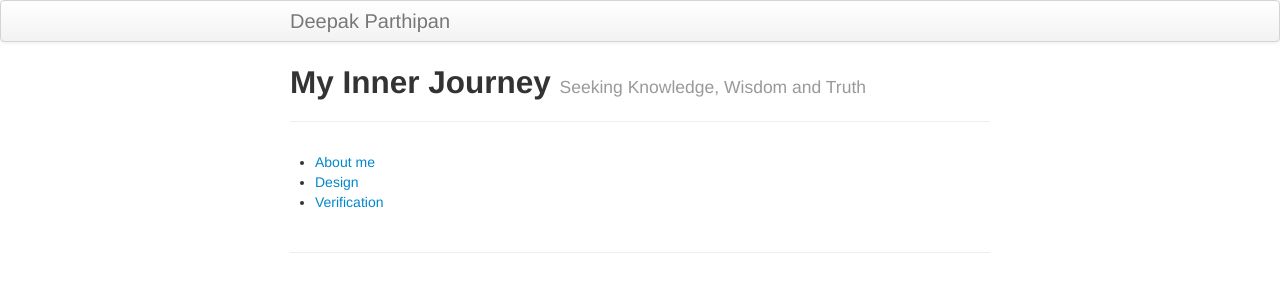
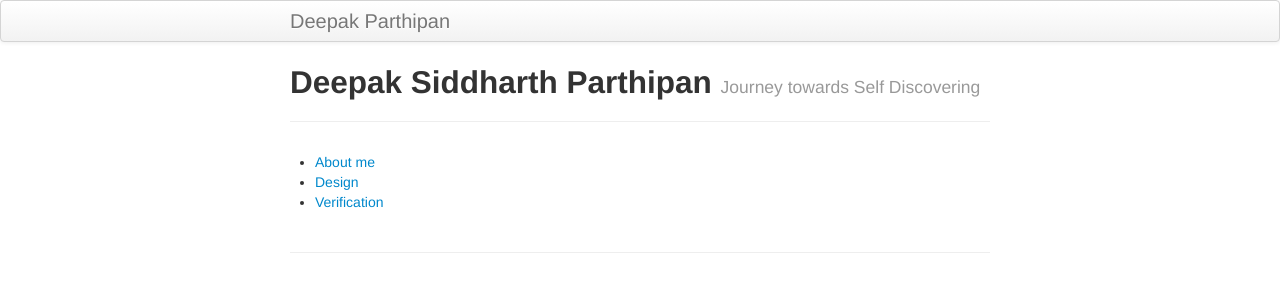
Before and after one commit to asicdv/asicdv.github.io, a Jekyll site: the page built from index.md, in a window 1280 px wide. Shown: the top 300 px of the page. Built offline with Jekyll 4.4.1, drawn with Linux system fonts in a browser that asks for light colours.

Commit message:
update config and index

```diff
--- a/_config.yml
+++ b/_config.yml
@@ -63,7 +63,7 @@ JB :
   #     This means always setting the protocol (http|https) or prefixing with "/"
   #
   # NOTE: Replace this next line with your own URL, likely with username.github.io
-  BASE_PATH : https://asicdv.github.io/deepakparthipan
+  BASE_PATH : https://asicdv.github.io/
 
   # By default, the asset_path is automatically defined relative to BASE_PATH plus the enabled theme.
   # ex: [BASE_PATH]/assets/themes/[THEME-NAME]
--- a/index.md
+++ b/index.md
@@ -1,7 +1,7 @@
 ---
 layout: page
-title: My Inner Journey
-tagline: Seeking Knowledge, Wisdom and Truth
+title: Deepak Siddharth Parthipan
+tagline: Journey towards Self Discovering
 description: Personal Blog.
 ---
 
```
